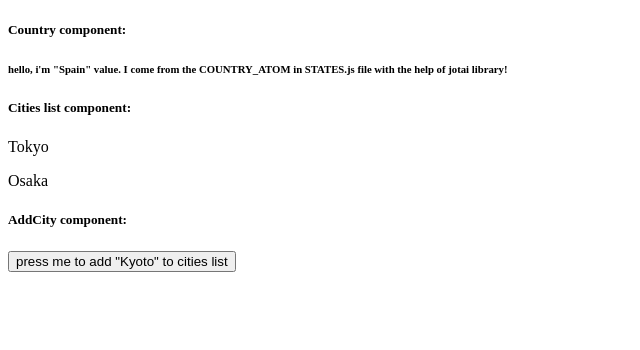
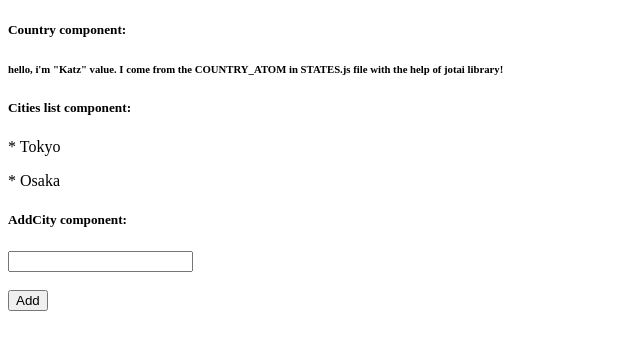
Before and after one commit to xander-codes/state-management-jotai, a React (Vite) app: page / in a window 1280 px wide. Shown: the top 350 px of the page, without its empty margins (0-640 px from the left). Built offline with nearby package versions, Linux system fonts and the light colour scheme.

Commit message:
add city from input field

```diff
--- a/src/AddCity.js
+++ b/src/AddCity.js
@@ -1,18 +1,33 @@
-import React from "react";
+import React, {useEffect, useState} from "react";
 import {useAtom} from "jotai";
 import {CITIES_ATOM} from "./STATES";
 
 const AddCity = () => {
     const [cities, setCity] = useAtom(CITIES_ATOM);
+    const [name, setName] = useState("");
+
+    const handleChange = event => setName(event.target.value);
+
+    useEffect(() => {
+        console.log(cities);
+    }, [cities]);
+
     const addCity = () => {
-        setCity([...cities, "Kyoto"])
+        if(name !== "") setCity([...cities, name]);
+        setName("");
     }
 
     return (
         <>
             <h5>AddCity component:</h5>
-            <input type="button" id="button" value='press me to add "Kyoto" to cities list'
-            onClick={addCity}/>
+            <input
+                type="text"
+                value={name}
+                onChange={handleChange}
+            />
+            <h3>{name}</h3>
+            <input type="button" id="button" value='Add'
+                   onClick={addCity}/>
         </>
     );
 }
--- a/src/CitiesList.js
+++ b/src/CitiesList.js
@@ -7,7 +7,7 @@ const CitiesList = () => {
 
     return <>
         <h5>Cities list component: </h5>
-        {cities.map((city, i) => <p key={i}>{city}</p>)}
+        {cities.map((city, i) => <p key={i}> * {city}</p>)}
     </>
 }
 
--- a/src/STATES.js
+++ b/src/STATES.js
@@ -1,6 +1,6 @@
 import {atom} from "jotai";
 
 //initial country
-export const COUNTRY_ATOM = atom('Spain');
+export const COUNTRY_ATOM = atom('Katz');
 //initial cities array
 export const CITIES_ATOM = atom(['Tokyo', 'Osaka']);
```
